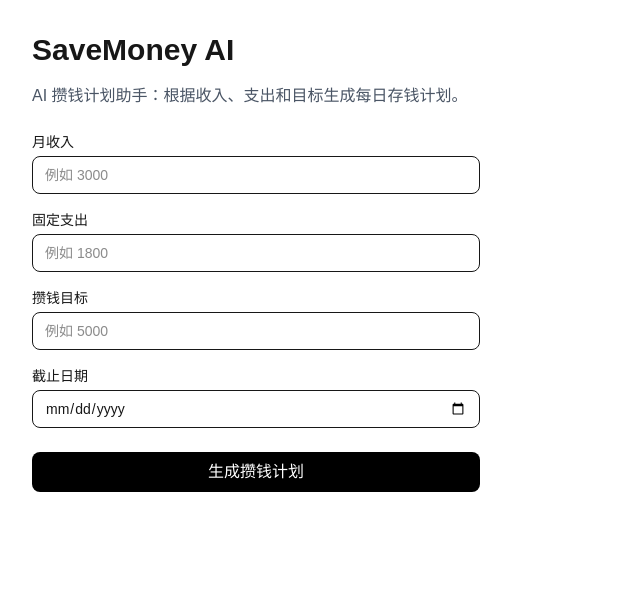
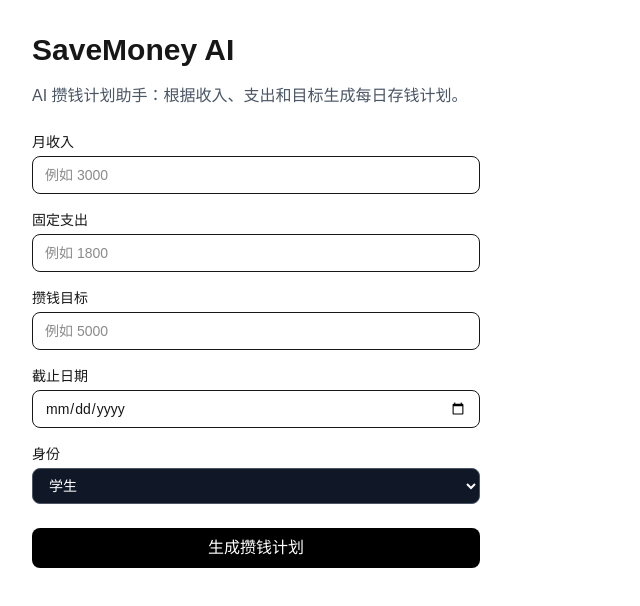
Before and after one commit to BeayoQutr/SaveMoney, a Next.js app in the folder frontend/: page / in a window 1280 px wide. Shown: the top 606 px of the page, without its empty margins (0-640 px from the left). Built offline with nearby package versions, Linux system fonts and the light colour scheme.

Commit message:
add identity field to saving plan form

```diff
--- a/frontend/app/page.tsx
+++ b/frontend/app/page.tsx
@@ -18,6 +18,7 @@ export default function Home() {
   const [fixedExpenses, setFixedExpenses] = useState("");
   const [targetAmount, setTargetAmount] = useState("");
   const [deadline, setDeadline] = useState("");
+  const [identity, setIdentity] = useState("student");
   const [result, setResult] = useState<PlanResult | null>(null);
   const [error, setError] = useState("");
 
@@ -36,6 +37,7 @@ export default function Home() {
           fixed_expenses: Number(fixedExpenses),
           target_amount: Number(targetAmount),
           deadline,
+          identity,
         }),
       });
 
@@ -102,6 +104,20 @@ export default function Home() {
           />
         </label>
 
+        <label className="flex flex-col gap-1 text-sm font-medium">
+          身份
+          <select
+            value={identity}
+            onChange={(e) => setIdentity(e.target.value)}
+            className="rounded-lg border border-gray-600 px-3 py-2 bg-gray-900 text-white"
+          >
+            <option value="student">学生</option>
+            <option value="worker">上班族</option>
+            <option value="freelancer">自由职业者</option>
+            <option value="other">其他</option>
+          </select>
+        </label>
+
         <button
           onClick={generatePlan}
           className="mt-2 rounded-lg bg-black px-4 py-2 text-white"
```
Also changed, not shown: 1 other file (tests, documents, lock files or other folders).
